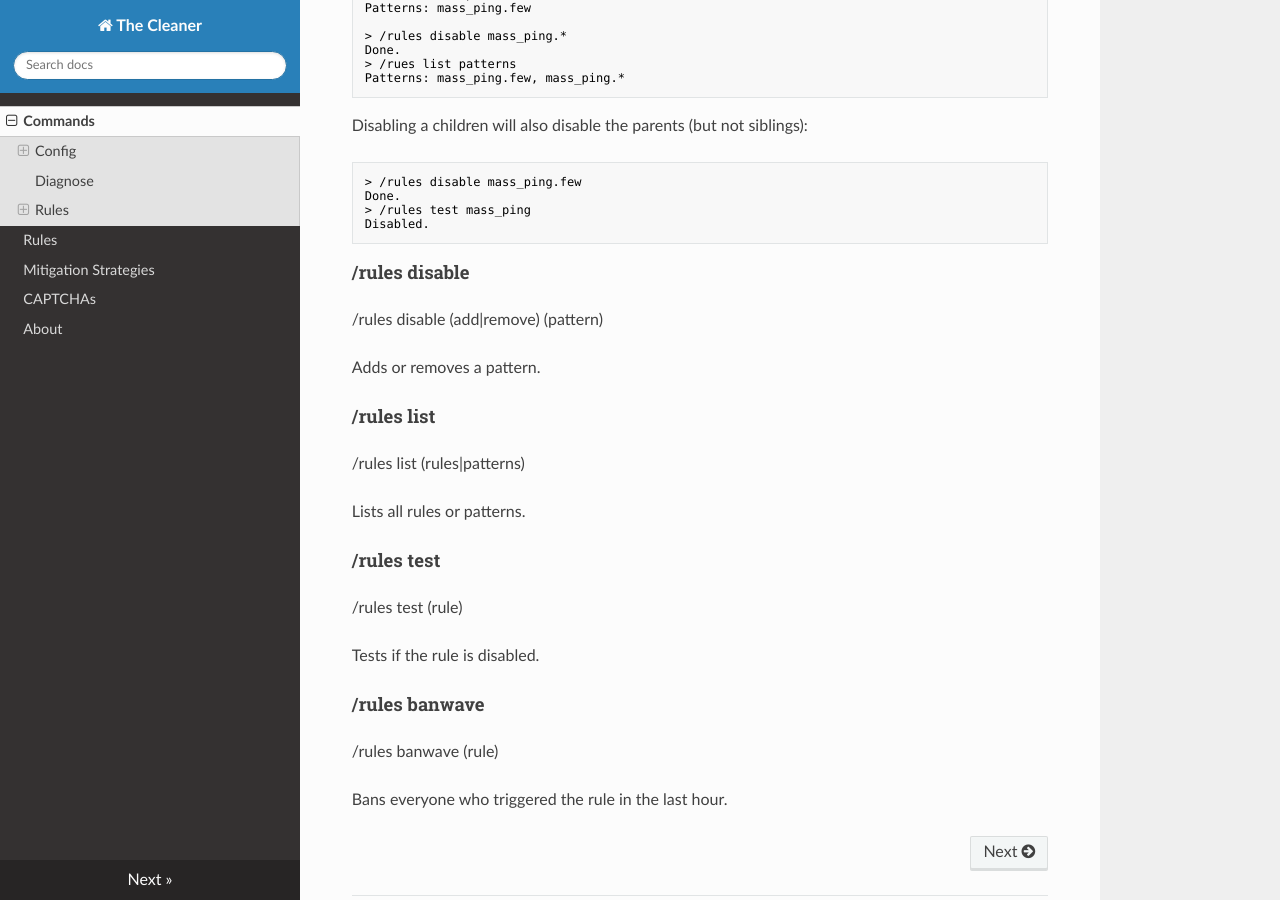
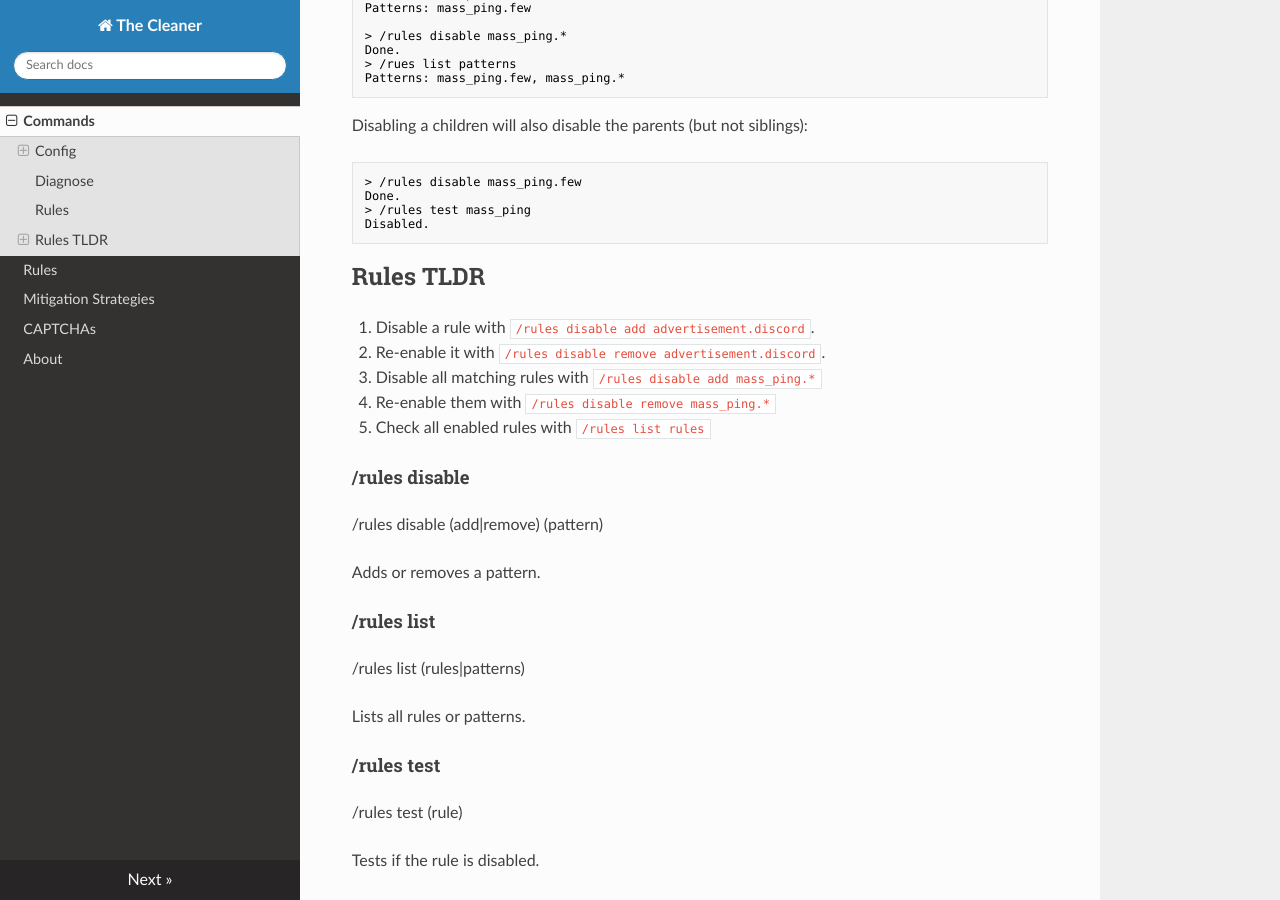
Before and after one commit to cleaner-bot/website, an MkDocs documentation site: the page built from docs/commands.md, in a window 1280 px wide and 900 px high, scrolled down 2379 px. Built offline with MkDocs 1.6.1, drawn with Linux system fonts in a browser that asks for light colours; nearby versions of some CDN libraries.

Commit message:
add rules tldr

````diff
--- a/docs/commands.md
+++ b/docs/commands.md
@@ -124,6 +124,14 @@ Done.
 Disabled.
 ```
 
+## Rules TLDR
+
+1. Disable a rule with `/rules disable add advertisement.discord`.
+2. Re-enable it with `/rules disable remove advertisement.discord`.
+3. Disable all matching rules with `/rules disable add mass_ping.*`
+4. Re-enable them with `/rules disable remove mass_ping.*`
+5. Check all enabled rules with `/rules list rules`
+
 
 #### /rules disable
 
````
